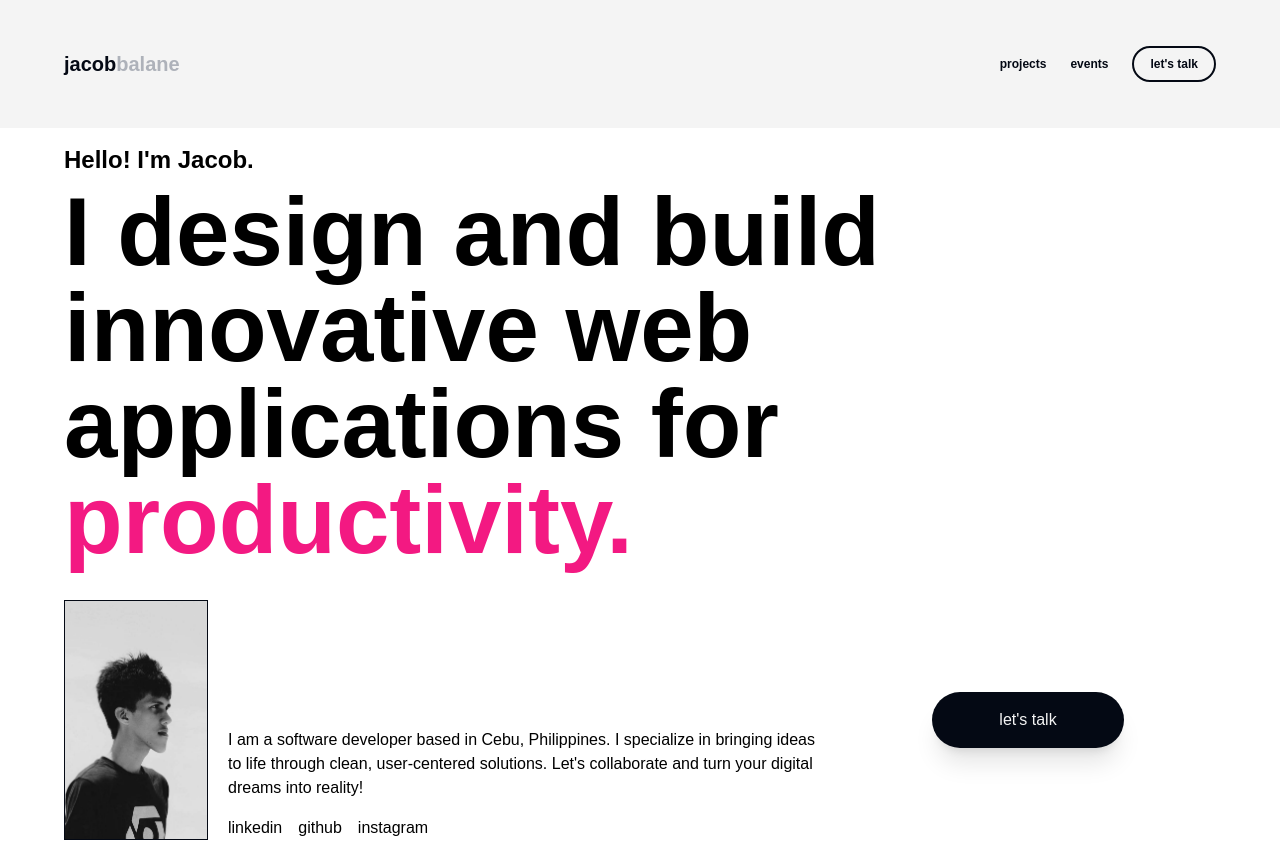
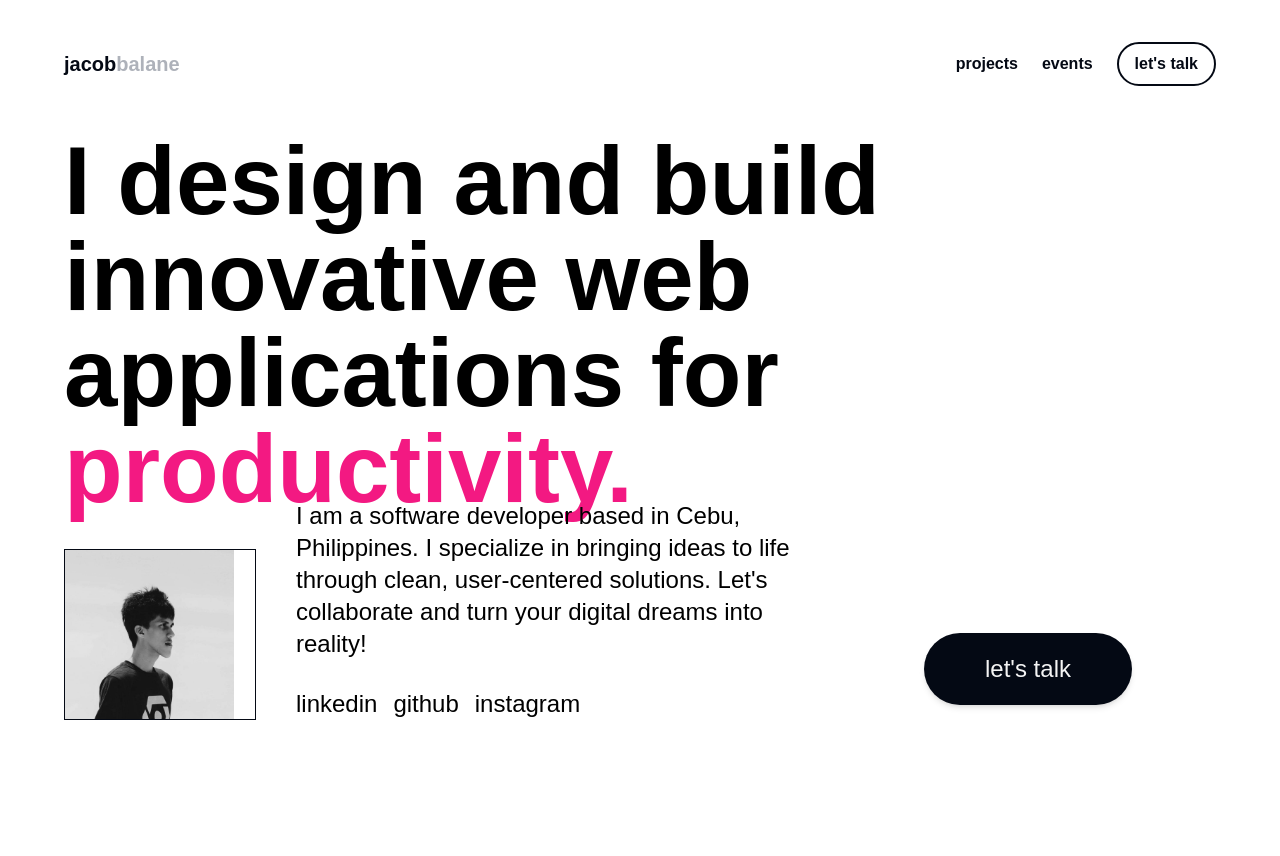
Before and after one commit to jacobbalane/portfolio, a React (Create React App) app: page / in a window 1280 px wide. After the commit the page ends 800 px from the top, so only its background shows below. Built offline with nearby package versions, Linux system fonts and the light colour scheme.

Commit message:
fix: adjusted elements' sizes

```diff
--- a/src/App.tsx
+++ b/src/App.tsx
@@ -4,9 +4,11 @@
 
 function App() {
   return (
-    <div className="flex flex-col">
+    <div>
       <Header main="jacob" sub="balane" />
-      <Hero />
+      <div className="flex flex-col">
+        <Hero />
+      </div>
     </div>
   );
 }
--- a/src/components/atoms/Button.tsx
+++ b/src/components/atoms/Button.tsx
@@ -6,8 +6,8 @@
 
 const Button: React.FC<ButtonProps> = ({ label }) => {
   return (
-    <div className="flex justify-center items-center w-full lg:w-2/6 h-10 lg:h-60">
-      <button className="w-24 md:w-32 lg:w-48 h-full lg:h-14 text-2xs md:text-xs lg:text-base font-medium bg-primary text-secondary rounded-full shadow-xl">
+    <div className="flex justify-center items-center w-full lg:w-2/6 lg:h-60">
+      <button className="w-24 md:w-40 lg:w-48 xl:w-52 py-3 lg:py-5 text-2xs md:text-lg xl:text-2xl font-medium bg-primary text-secondary rounded-full shadow-md">
         {label}
       </button>
     </div>
--- a/src/components/atoms/LinkButton.tsx
+++ b/src/components/atoms/LinkButton.tsx
@@ -7,7 +7,7 @@
 const LinkButton: React.FC<LinkButtonProps> = ({ label }) => {
   return (
     <div className="flex flex-col w-fit">
-      <button className="text-2xs md:text-xs lg:text-base font-medium">
+      <button className="text-2xs md:text-lg xl:text-2xl font-medium">
         {label}
       </button>
     </div>
--- a/src/components/organisms/Header.tsx
+++ b/src/components/organisms/Header.tsx
@@ -7,12 +7,12 @@
 
 const Header: React.FC<HeaderProps> = ({ main, sub }) => {
   return (
-    <div className="sticky top-0 z-10 overflow-hidden flex justify-between items-center h-32 bg-secondary px-8 md:px-16">
+    <div className="sticky top-0 bg-white z-10 overflow-hidden flex justify-between items-center h-32 px-8 md:px-16">
       <div className="flex font-montserrat font-bold md:text-xl">
         <p className="text-primary">{main}</p>
         <p className="text-accent-2">{sub}</p>
       </div>
-      <div className="hidden md:flex space-x-6 font-montserrat font-semibold text-xs text-primary">
+      <div className="hidden md:flex space-x-6 font-montserrat font-semibold text-xs lg:text-base text-primary">
         <button>projects</button>
         <button>events</button>
         <button className=" px-4 py-2 border-2 border-primary rounded-full">
--- a/src/components/organisms/Hero.tsx
+++ b/src/components/organisms/Hero.tsx
@@ -6,13 +6,13 @@
 
 const Hero = () => {
   return (
-    <div className="flex flex-col px-8 md:px-16 py-4 font-montserrat space-y-8">
-      <div className="flex flex-col space-y-2">
-        <p className="font-semibold md:text-xl lg:text-2xl">
+    <div className="md:h-screen-calc flex flex-col justify-end p-8 md:px-16 md:py-20 font-montserrat space-y-8">
+      <div className="grow flex flex-col space-y-2 md:space-y-5">
+        <p className="font-semibold text-lg md:text-2xl xl:text-3xl">
           Hello! I'm Jacob.
         </p>
-        <p className="font-bold text-4xl md:text-6xl lg:text-7xl xl:text-8xl  min-h-44 md:min-h-64 lg:min-h-80">
-          I design and build innovative web applications for <br />
+        <p className="font-bold text-4xl md:text-7xl lg:text-7xl xl:text-8xl  min-h-44 md:min-h-64 lg:min-h-80">
+          I design and build innovative web applications for{" "}
           <span className="text-accent-1">
             <TypeAnimation
               sequence={[
@@ -31,7 +31,6 @@
                 "change.",
                 4000,
                 "the future.",
-                4000,
                 4000,
                 "success.",
                 4000,
@@ -57,13 +56,13 @@
           </span>
         </p>
       </div>
-      <div className="flex flex-col lg:flex-row h-fit space-y-12 lg:space-y-0 lg:space-x-6">
-        <div className="flex space-x-5 lg:w-4/6">
-          <div className="w-20 md:w-36 min-h-28 lg:min-h-60 border border-primary">
+      <div className="flex flex-col lg:flex-row h-1/2 lg:h-1/3 space-y-12 lg:space-y-0 lg:space-x-6">
+        <div className="flex space-x-5 md:space-x-7 xl:space-x-10 lg:w-4/6">
+          <div className="w-20 md:w-48 md:h-60 min-h-28 lg:h-full border border-primary">
             <img src={profile} alt="" className="object-cover h-full" />
           </div>
-          <div className="w-1/2 flex flex-col justify-end grow space-y-4">
-            <p className="text-2xs md:text-xs lg:text-base font-medium">
+          <div className="w-1/2 flex flex-col justify-end grow space-y-4 xl:space-y-7">
+            <p className="text-2xs md:text-lg xl:text-2xl font-medium">
               I am a software developer based in Cebu, Philippines. I specialize
               in bringing ideas to life through clean, user-centered solutions.
               Let's collaborate and turn your digital dreams into reality!
--- a/src/index.css
+++ b/src/index.css
@@ -17,7 +17,3 @@
   font-family: source-code-pro, Menlo, Monaco, Consolas, 'Courier New',
     monospace;
 }
-
-.h-screen {
-  height: calc(100vh - 8rem);
-}
--- a/tailwind.config.js
+++ b/tailwind.config.js
@@ -1,4 +1,5 @@
 /** @type {import('tailwindcss').Config} */
+const plugin = require("tailwindcss/plugin");
 module.exports = {
   content: ["./src/**/*.{js,jsx,ts,tsx}"],
   theme: {
@@ -15,7 +16,19 @@
       fontSize: {
         "2xs": ["10px", "12px"],
       },
+      height: {
+        "screen-calc": "calc(100vh-8rem)",
+      },
     },
   },
-  plugins: [],
+  plugins: [
+    plugin(function ({ addUtilities }) {
+      const newUtilities = {
+        ".h-screen-calc": {
+          height: "calc(100vh - 8rem)",
+        },
+      };
+      addUtilities(newUtilities, ["responsive", "hover"]);
+    }),
+  ],
 };
```
